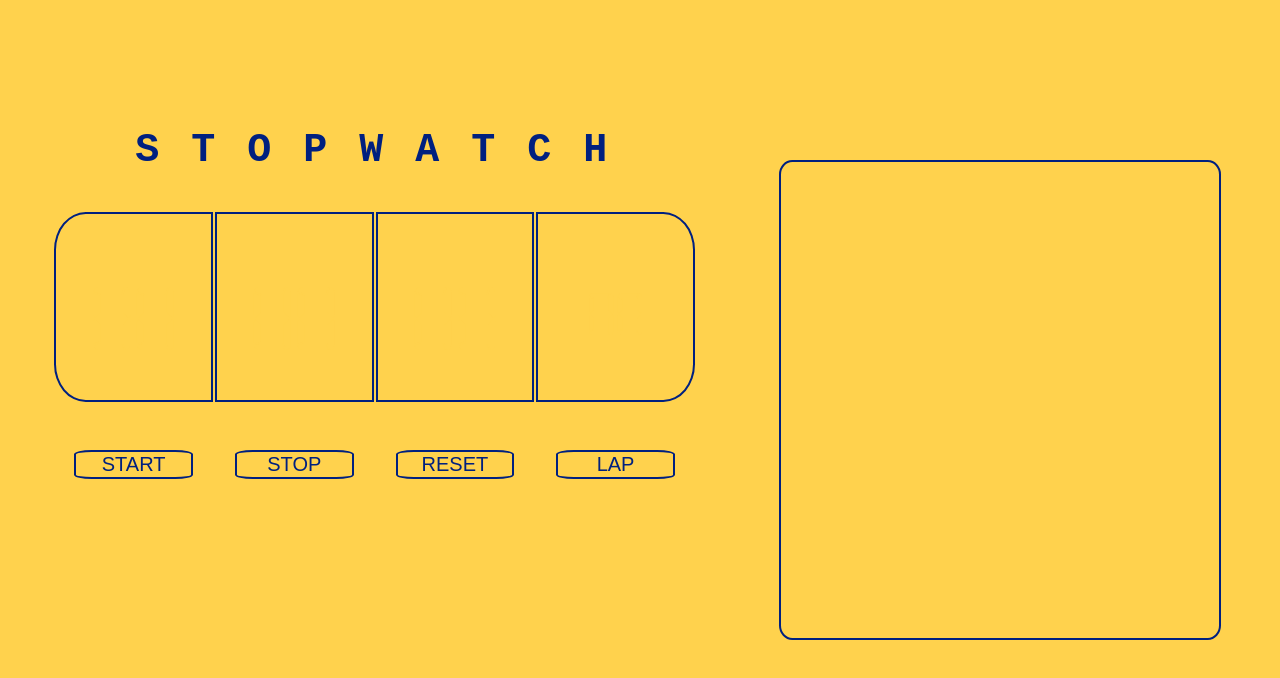
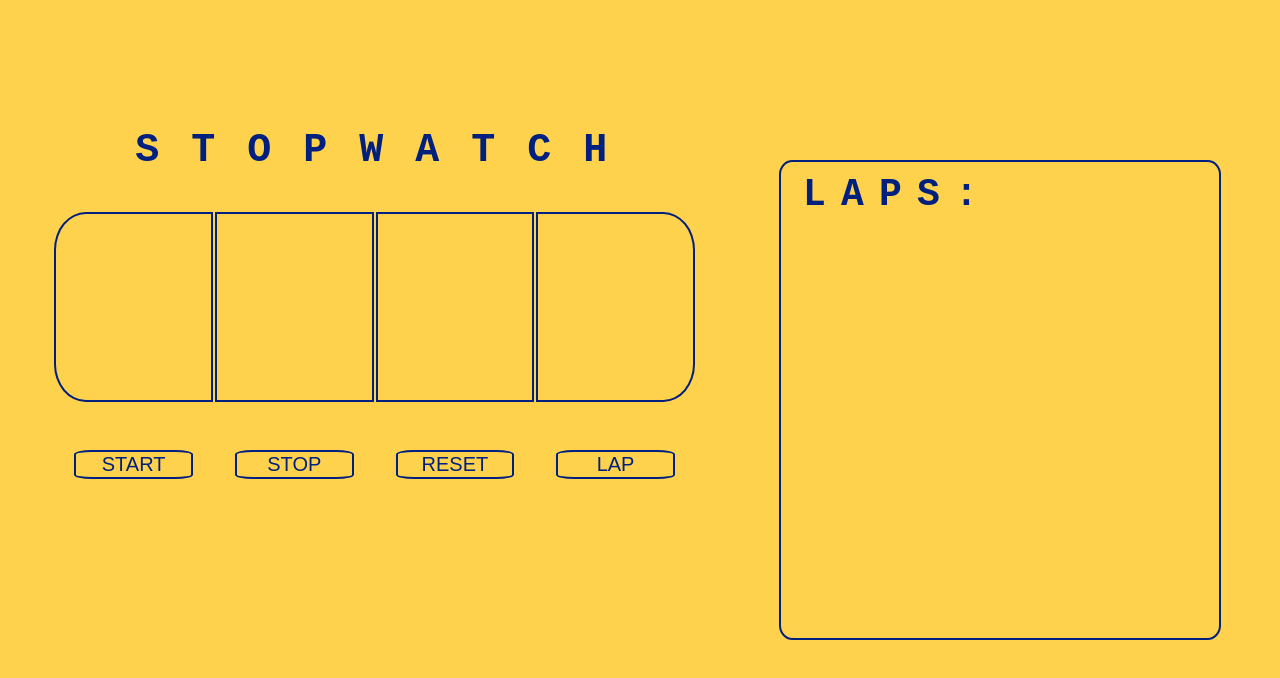
Before and after one commit to fourloops/StopwatchFO, a plain HTML site: page index.html in a window 1280 px wide. Both pictures are taken after a click on the button "RESET". Drawn offline with Linux system fonts and the light colour scheme; a web font is replaced by a local one.

Commit message:
adding "laps" back into blackboard after reset()

```diff
--- a/display.js
+++ b/display.js
@@ -11,6 +11,11 @@ document.getElementById('reset').addEventListener('click', function(){
     reset();
     document.getElementById('start').innerHTML = 'START';
     blackboard.innerHTML = "";
+    var lapsPara = document.createElement("p");
+    lapsPara.innerHTML = 'LAPS:';
+    lapsPara.className = 'lap';
+    lapsPara.id = 'lapsText';
+    blackboard.appendChild(lapsPara);
     document.getElementById('hours').classList.remove('blackText');
     document.getElementById('minutes').classList.remove('blackText');
     document.getElementById('seconds').classList.remove('blackText');
--- a/index.html
+++ b/index.html
@@ -27,7 +27,7 @@
             </div>
         </section>
         <section id="blackboard">
-            <p class="lap" id="lapstext">LAPS:</p>
+            <p class="lap" id="lapsText">LAPS:</p>
         </section>
         <script type="text/javascript" src="stopwatch.js"></script>
         <script type="text/javascript" src="display.js"></script>
--- a/style.css
+++ b/style.css
@@ -146,9 +146,11 @@ p:last-child {
     margin-top: 3%;
 }
 
-#lapstext {
+#lapsText {
     letter-spacing: .4em;
     margin-top: 3%;
+    color: #00207f;
+    font-weight: bold;
 }
 
 /*Stuff for mobile devices*/
```
